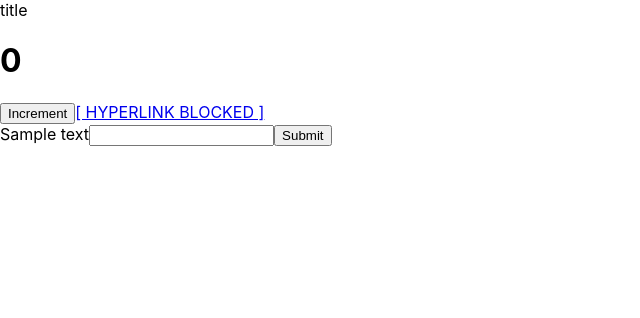
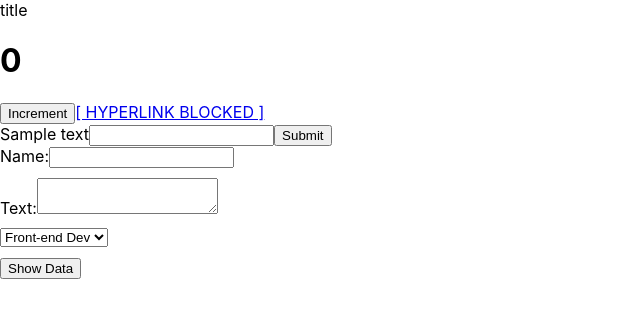
Before and after one commit to U3erKa/Drafts, a React (Create React App) app: page / in a window 1280 px wide. Shown: the top 318 px of the page, without its empty margins (0-640 px from the left). Built offline with nearby package versions, Linux system fonts and the light colour scheme.

Commit message:
Add portal & form examples with types

```diff
--- a/package.json
+++ b/package.json
@@ -1,6 +1,6 @@
 {
   "name": "ts-react-playground",
-  "version": "0.2.0",
+  "version": "0.3.0",
   "private": true,
   "dependencies": {
     "@reduxjs/toolkit": "^1.9.1",
--- a/src/App.tsx
+++ b/src/App.tsx
@@ -1,7 +1,9 @@
 import { FC } from 'react';
-import  Form  from './components/Form';
-import  Counter  from './components/Counter';
-import { Title } from './components/Title';
+import Form from './components/Form';
+import Form2 from './components/Form2';
+import Counter from './components/Counter';
+import Title from './components/Title';
+import Portal from './components/Portal';
 import './App.css';
 
 const App: FC = function (): JSX.Element {
@@ -9,6 +11,9 @@ const App: FC = function (): JSX.Element {
     <Title title="title">
       <Counter />
       <Form />
+      <Portal>
+        <Form2 />
+      </Portal>
     </Title>
   );
 };
--- /dev/null
+++ b/src/components/Form2.tsx
@@ -0,0 +1,115 @@
+import { ChangeEventHandler, Component, createRef, CSSProperties, MouseEventHandler } from 'react';
+
+type Position = {
+  id: string;
+  value: string;
+  title: string;
+};
+type FormState = {
+  inputText: string;
+  textareaText: string;
+  selectText: string;
+  showData: {
+    name: string;
+    text: string;
+    position: string;
+  };
+};
+const POSITIONS: Position[] = [
+  {
+    id: 'fd',
+    value: 'Front-end Dev',
+    title: 'Front-end Dev',
+  },
+  {
+    id: 'bd',
+    value: 'Back-end Dev',
+    title: 'Back-end Dev',
+  },
+];
+const DEFAULT_SELECT_VALUE: string = POSITIONS[0].value;
+const styles: CSSProperties = { display: 'block', marginBottom: '10px' };
+
+export default class Form2 extends Component<{}, FormState> {
+  state = {
+    inputText: '',
+    textareaText: '',
+    selectText: DEFAULT_SELECT_VALUE,
+    showData: {
+      name: '',
+      text: '',
+      position: '',
+    },
+  };
+
+  private rootRef = createRef<HTMLSelectElement>();
+
+  handleInputChange: ChangeEventHandler<HTMLInputElement> = (e): void => {
+    const {
+      target: { value: inputText },
+    } = e;
+    this.setState({ inputText });
+  };
+  handleTextareaChange: ChangeEventHandler<HTMLTextAreaElement> = (e): void => {
+    const {
+      target: { value: textareaText },
+    } = e;
+    this.setState({ textareaText });
+  };
+  handleSelectChange: ChangeEventHandler<HTMLSelectElement> = (e): void => {
+    const {
+      target: { value: selectText },
+    } = e;
+    this.setState({ selectText });
+  };
+
+  handleShow: MouseEventHandler<HTMLButtonElement> = (e): void => {
+    e.preventDefault();
+    const { inputText, textareaText, selectText } = this.state;
+
+    this.setState({
+      inputText: '',
+      textareaText: '',
+      selectText: DEFAULT_SELECT_VALUE,
+      showData: {
+        name: inputText,
+        text: textareaText,
+        position: selectText,
+      },
+    });
+  };
+
+  render(): JSX.Element {
+    const {
+      inputText, textareaText, selectText, showData: { name, text, position },
+    } = this.state;
+
+    return (
+      <>
+        <form>
+          <label style={styles}>
+            Name:
+            <input type="text" value={inputText} onChange={this.handleInputChange} />
+          </label>
+          <label style={styles}>
+            Text:
+            <textarea value={textareaText} onChange={this.handleTextareaChange} />
+          </label>
+          <select style={styles} value={selectText} onChange={this.handleSelectChange} ref={this.rootRef}>
+            {POSITIONS.map(({ id, title, value }) => (
+              <option key={id} value={value}>
+                {title}
+              </option>
+            ))}
+          </select>
+          <button onClick={this.handleShow}>Show Data</button>
+        </form>
+        <section>
+          <h1>{name}</h1>
+          <p>{text}</p>
+          <h2>{position}</h2>
+        </section>
+      </>
+    );
+  }
+}
--- /dev/null
+++ b/src/components/Portal.tsx
@@ -0,0 +1,22 @@
+import { Component, ReactElement, ReactNode } from 'react';
+import { createPortal } from 'react-dom';
+
+type PortalProps = {
+  children: ReactNode;
+};
+
+export default class Portal extends Component<PortalProps, {}> {
+  private el: HTMLDivElement = document.createElement('div');
+
+  public componentDidMount(): void {
+    document.body.appendChild(this.el);
+  }
+
+  public componentWillUnmount(): void {
+    document.body.removeChild(this.el);
+  }
+
+  public render(): ReactElement<PortalProps> {
+    return createPortal(this.props.children, this.el);
+  }
+}
--- a/src/components/Title.tsx
+++ b/src/components/Title.tsx
@@ -5,7 +5,7 @@ export type TitleProps = {
   children?: any;
 };
 
-export const Title: FC<TitleProps> = ({ title, children }): JSX.Element => {
+const Title: FC<TitleProps> = ({ title, children }): JSX.Element => {
   return (
     <div>
       {title}
@@ -13,3 +13,5 @@ export const Title: FC<TitleProps> = ({ title, children }): JSX.Element => {
     </div>
   );
 };
+
+export default Title;
```
